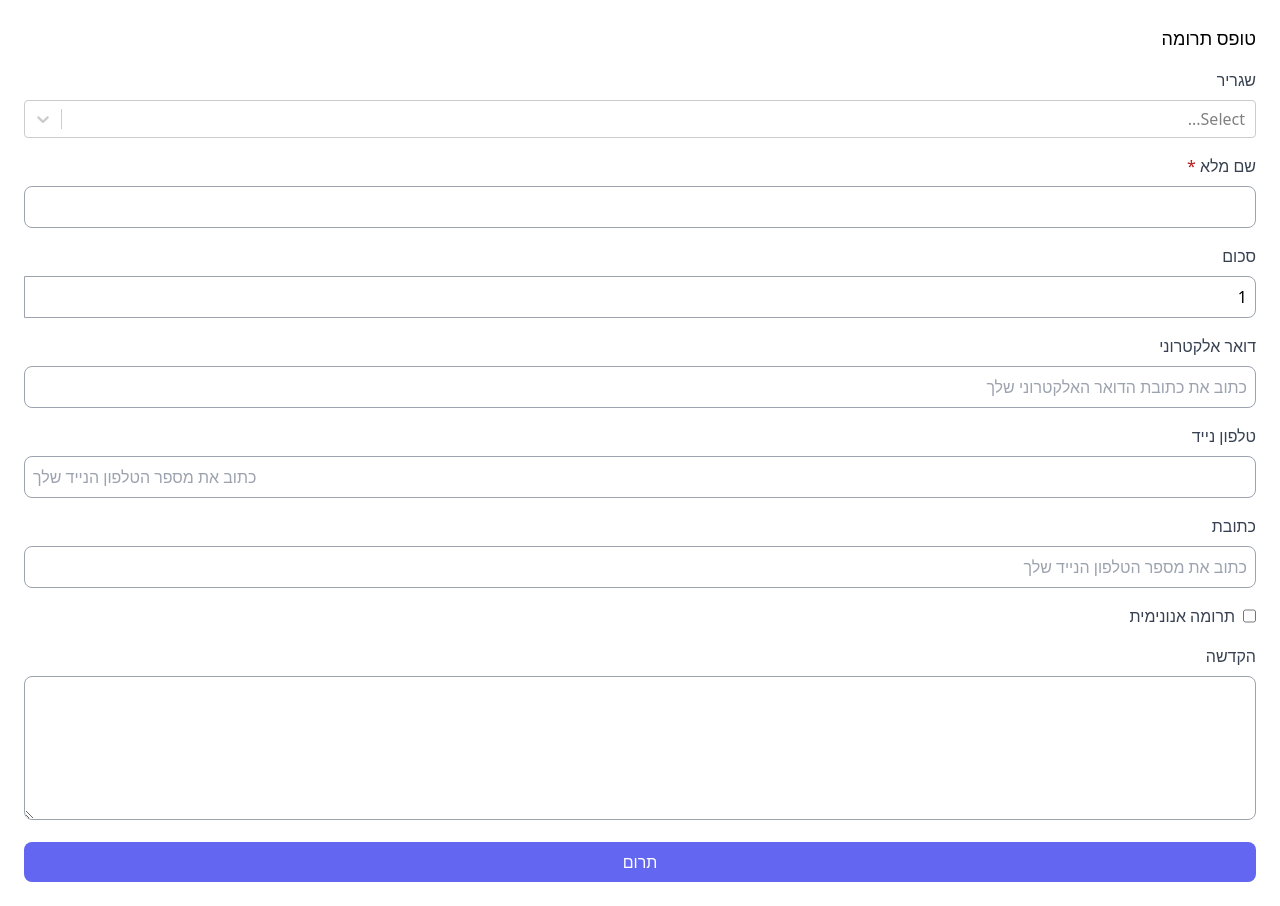
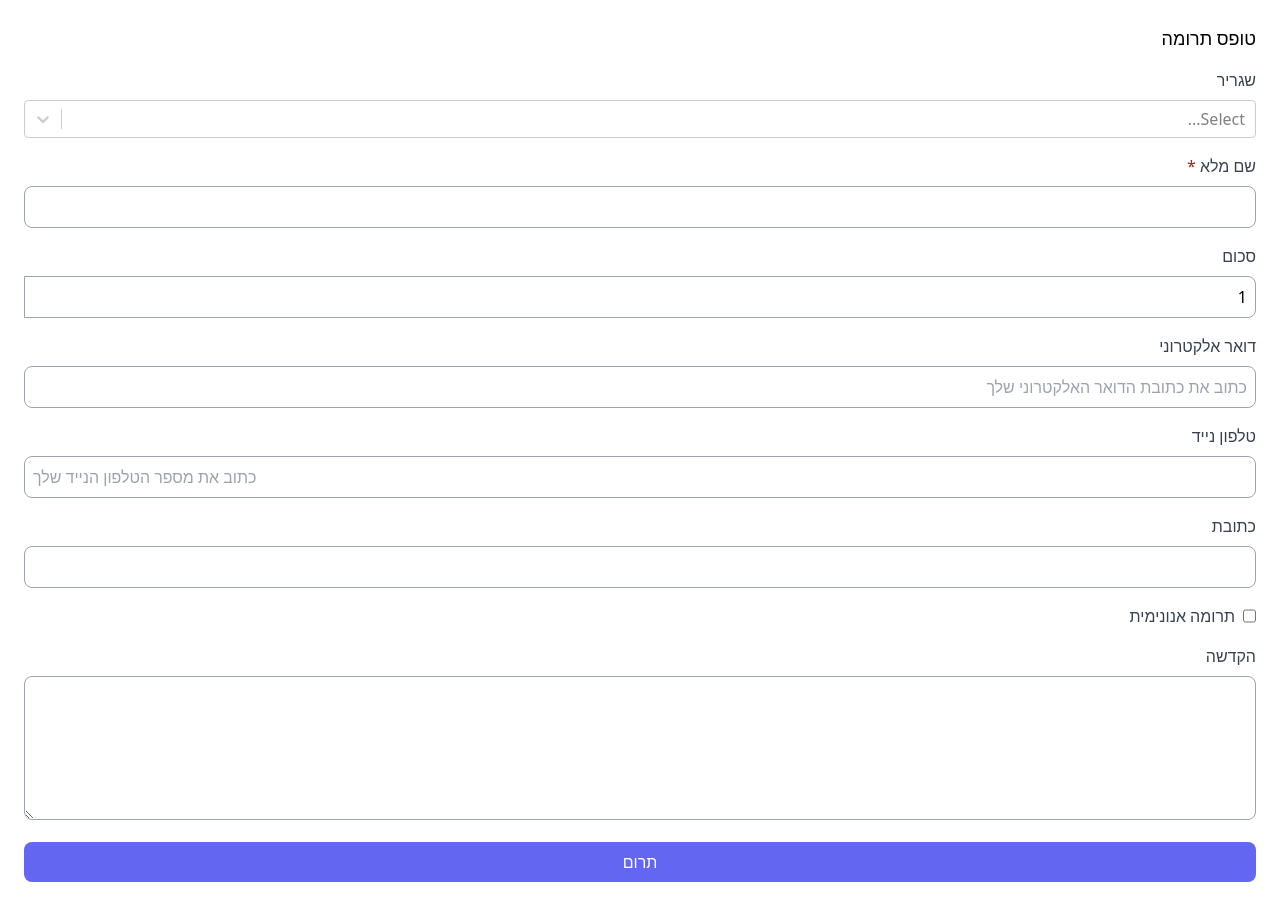
Before and after one commit to dovid-moshe-crow/bit-form, a Next.js app: page / in a window 1280 px wide. Built offline with nearby package versions, Linux system fonts and the light colour scheme; no server answers.

Commit message:
Update index.tsx

```diff
--- a/src/pages/index.tsx
+++ b/src/pages/index.tsx
@@ -173,7 +173,7 @@ const Home = ({
             value={address}
             onChange={(ev) => setAddress(ev.target.value)}
             name="address"
-            placeholder="כתוב את מספר הטלפון הנייד שלך"
+            placeholder=""
           />
         </div>
 
```
